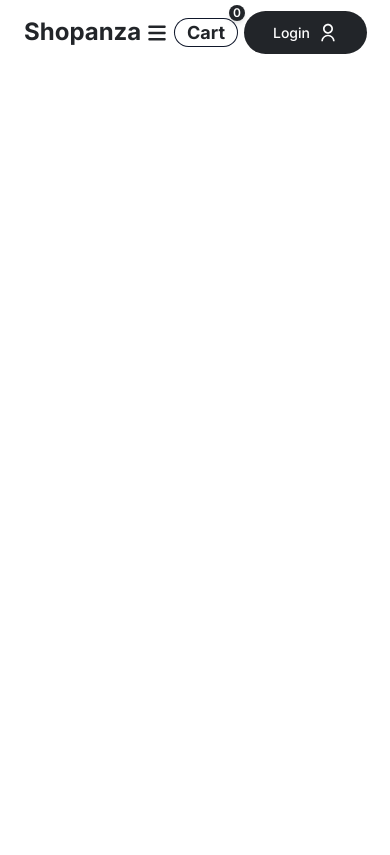
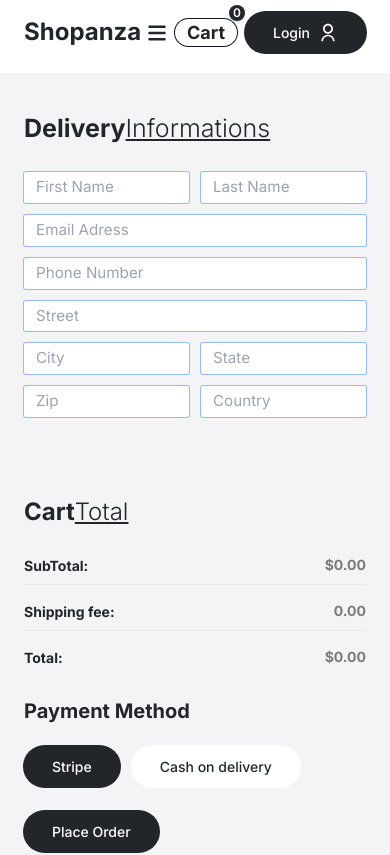
Before and after one commit to ideen-dev/shop-ideen, a React (Vite) app: page /place-order in a window 390 px wide. Shown: the top 855 px of the page. Built offline with nearby package versions, Linux system fonts and the light colour scheme.

Commit message:
Cart,Login,Sign up OK,

```diff
--- a/src/App.jsx
+++ b/src/App.jsx
@@ -7,6 +7,8 @@ import Blog from "./pages/Blog";
 import Product from "./pages/Product";
 import { ToastContainer } from "react-toastify";
 import Cart from "./pages/Cart";
+import PlaceOrder from "./pages/PlaceOrder";
+import Login from "./pages/Login";
 
 
 const App = () => {
@@ -19,6 +21,8 @@ const App = () => {
         <Route path="/collection" element={<Collection />} />
         <Route path="/blog" element={<Blog />} />
         <Route path="/cart" element={<Cart />} />
+        <Route path="/place-order" element={<PlaceOrder />} />
+        <Route path="/login" element={<Login />} />
         <Route path="/product/:productId" element={<Product />} />
       </Routes>
     </main>
--- a/src/components/Header.jsx
+++ b/src/components/Header.jsx
@@ -9,7 +9,7 @@ import { ShopContext } from "../context/ShopContext";
 function Header() {
   const [menuOpen, setMenuOpen] = useState(false);
   const toggleMenu = () => setMenuOpen((prev) => !prev);
- const {getCartCount} = useContext(ShopContext);
+ const {getCartCount,navigate} = useContext(ShopContext);
 
   return (
     <header className="max-padd-container w-full mb-2">
@@ -61,7 +61,9 @@ function Header() {
 
           {/* USER PROFIL */}
           <div className="group relative">
-            <button className="btn-dark flexCenter gap-x-2">
+            <button
+            onClick={()=>navigate('/login')}
+            className="btn-dark flexCenter gap-x-2">
               Login
               <RiUserLine className="text-xl" />
             </button>
--- a/src/context/ShopContext.jsx
+++ b/src/context/ShopContext.jsx
@@ -7,7 +7,7 @@ export const ShopContext = createContext();
 
 function ShopContextProvider(props) {
   const [search, setSearch] = useState([]);
-  //const navigate = useNavigate();
+  const navigate = useNavigate();
   const currency = "$";
   const delivery_charges = 10;
   const [cartItems, setCartItems] = useState({});
@@ -80,7 +80,7 @@ function ShopContextProvider(props) {
   useEffect(() => {}, [cartItems]);
 
   const value = {
-   // navigate,
+   navigate,
     products,
     search,
     setSearch,
--- /dev/null
+++ b/src/pages/Login.jsx
@@ -0,0 +1,94 @@
+import React from "react";
+import { useState } from "react";
+import login from "../assets/login.png";
+
+const Login = () => {
+  const [currState, setCurrState] = useState("Sign Up");
+  return (
+    <div className="absolute top-0 left-0 h-full w-full z-50  bg-white">
+      {/* CONTAINER  */}
+      <div className="flex h-full w-full">
+        {/* IMAGE SIDE  */}
+        <div className="w-1/2 hidden sm:block">
+          <img
+            src={login}
+            alt="loginImg"
+            className="object-cover h-full w-full "
+          />
+        </div>
+        {/* FORM SIDE  */}
+        <div className="flexCenter w-full sm:w-1/2 text-[90%] ">
+          <form className="flex flex-col items-center w-[90%] sm:max-w-md m-auto gap-y-5 ">
+            <div className="w-full mb-5">
+              <h3 className="bold-36">{currState}</h3>
+            </div>
+            {currState === "Sign Up" && (
+              <div className="w-full">
+                <label className="medium-15" htmlFor="">
+                  Name
+                </label>
+                <input
+                  type="text"
+                  placeholder="Name"
+                  className="w-full px-3 py-1.5 ring-1 ring-slate-900/5 rounded bg-primary mt-1 "
+                />
+              </div>
+            )}
+            <div className="w-full">
+              <label className="medium-15" htmlFor="email">
+                Email
+              </label>
+              <input
+                type="text"
+                placeholder="E-mail"
+                className="w-full px-3  ring-1 py-1.5 ring-slate-900/5 rounded bg-primary mt-1 "
+              />
+            </div>
+            <div className="w-full">
+              <label className="medium-15" htmlFor="password">
+                Password
+              </label>
+              <input
+                type="password"
+                placeholder="Password"
+                className="w-full   px-3 ring-1 ring-slate-900/5 rounded bg-primary mt-1 "
+              />
+            </div>
+            <button className="btn-dark w-full mt-5 !py-[8px] !rounded" type="submit">
+              {currState === "Sign Up" ? "Sign Up" : "Login"}
+            </button>
+            <div className="w-full flex flex-col gap-y-3 ">
+              {currState === "Login" ? (
+
+              <>
+                <div className="underline medium-15" >Forgot your password?</div>
+                  <div className="underline medium-15">
+                    Don't have an account?{" "}
+                    <span
+                      onClick={() => setCurrState("Sign Up")}
+                      className="cursor-pointer pl-1"
+                    >
+                      Create account
+                    </span>
+                  </div>
+              </>
+              ) : (
+                <div className="underline medium-15">
+                  Already have an account?{" "}
+                  <span
+                    onClick={() => setCurrState("Login")}
+                    className="cursor-pointer pl-1"
+                  >
+                    Login
+                  </span>
+                </div>
+              )}
+            </div>
+          </form>
+        </div>
+      </div>
+    </div>
+  );
+};
+
+export default Login;
--- /dev/null
+++ b/src/pages/PlaceOrder.jsx
@@ -0,0 +1,110 @@
+import React, { useState } from "react";
+import Title from "../components/Title";
+import CartTotal from "../components/CartTotal";
+import Footer from "../components/Footer";
+const PlaceOrder = () => {
+
+const [methodPayment, setMethodPayment] = useState('stripe')
+
+
+
+
+
+    return (
+    <div>
+      <div className="bg-primary mb-16">
+        {/* CONTAINER  */}
+        <form className="max-padd-container py-10  ">
+          <div className="flex flex-col xl:flex-row gap-20 xl:gap-28">
+            {/* LIFT SIDE  */}
+            <div className="flex flex-1 flex-col gap-3 text-[95%]">
+              <Title title1={"Delivery"} title2={"Informations"} />
+              <div className="flex gap-3">
+                <input
+                  type="text"
+                  name="firstName"
+                  placeholder="First Name"
+                  className="ring-1 ring-slite-900/15 p-1 pl-3  rounded-sm bg-white outline-none  w-1/2   "
+                />
+                <input
+                  type="text"
+                  name="lastName"
+                  placeholder="Last Name"
+                  className="ring-1 ring-slite-900/15 p-1 pl-3  rounded-sm bg-white outline-none  w-1/2   "
+                />
+              </div>
+              <input
+                type="text"
+                name="email"
+                placeholder="Email Adress"
+                className="ring-1 ring-slite-900/15 p-1 pl-3  rounded-sm bg-white outline-none    "
+              />
+              <input
+                type="text"
+                name="phonenumber"
+                placeholder="Phone Number"
+                className="ring-1 ring-slite-900/15 p-1 pl-3  rounded-sm bg-white outline-none    "
+              />
+              <input
+                type="text"
+                name="street"
+                placeholder="Street"
+                className="ring-1 ring-slite-900/15 p-1 pl-3  rounded-sm bg-white outline-none    "
+              />
+              <div className="flex gap-3">
+                <input
+                  type="text"
+                  name="street"
+                  placeholder="City"
+                  className="ring-1 ring-slite-900/15 p-1 pl-3  rounded-sm bg-white outline-none w-1/2    "
+                />
+                <input
+                  type="text"
+                  name="State"
+                  placeholder="State"
+                  className="ring-1 ring-slite-900/15 p-1 pl-3  rounded-sm bg-white outline-none w-1/2    "
+                />
+              </div>
+              <div className="flex gap-3">
+                <input
+                  type="text"
+                  name="Zip Code"
+                  placeholder="Zip"
+                  className="ring-1 ring-slite-900/15 p-1 pl-3  rounded-sm bg-white outline-none w-1/2    "
+                />
+                <input
+                  type="text"
+                  name="Country"
+                  placeholder="Country"
+                  className="ring-1 ring-slite-900/15 p-1 pl-3  rounded-sm bg-white outline-none w-1/2    "
+                />
+              </div>
+            </div>
+            {/* RIGHT SIDE   */}
+            <div className="flex flex-1 flex-col">
+              <CartTotal />
+              {/* PAYMENT METHOD */}
+              <div className="my-6">
+                <h3 className="bold-20 mb-5">
+                  Payment <span>Method</span>
+                </h3>
+                <div className="flex gap-3">
+                  <div onClick={()=>setMethodPayment("stripe")} className={`${methodPayment==="stripe" ? "btn-dark":"btn-white"} cursor-pointer`}>Stripe</div>
+                  <div onClick={()=>setMethodPayment("cashOnDelivery")} className={`${methodPayment==="cashOnDelivery" ? "btn-dark":"btn-white"} cursor-pointer`}>Cash on delivery</div>
+                </div>
+              </div>
+              <div>
+                <button type="submit" className="btn-secondary">
+                  Place Order
+                </button>
+              </div>
+            </div>
+          </div>
+        </form>
+      </div>
+      <Footer />
+    </div>
+  );
+};
+
+export default PlaceOrder;
```
Also changed, not shown: src/main.jsx (+12 -15 lines), src/pages/Cart.jsx (+27 -7 lines).
